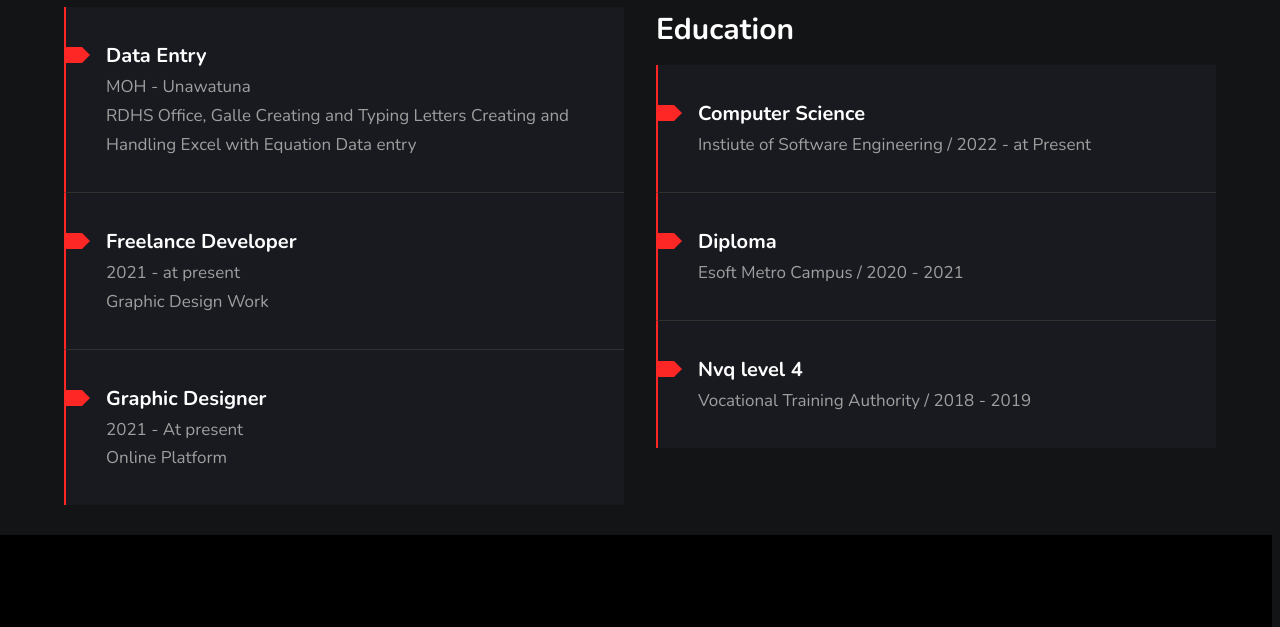
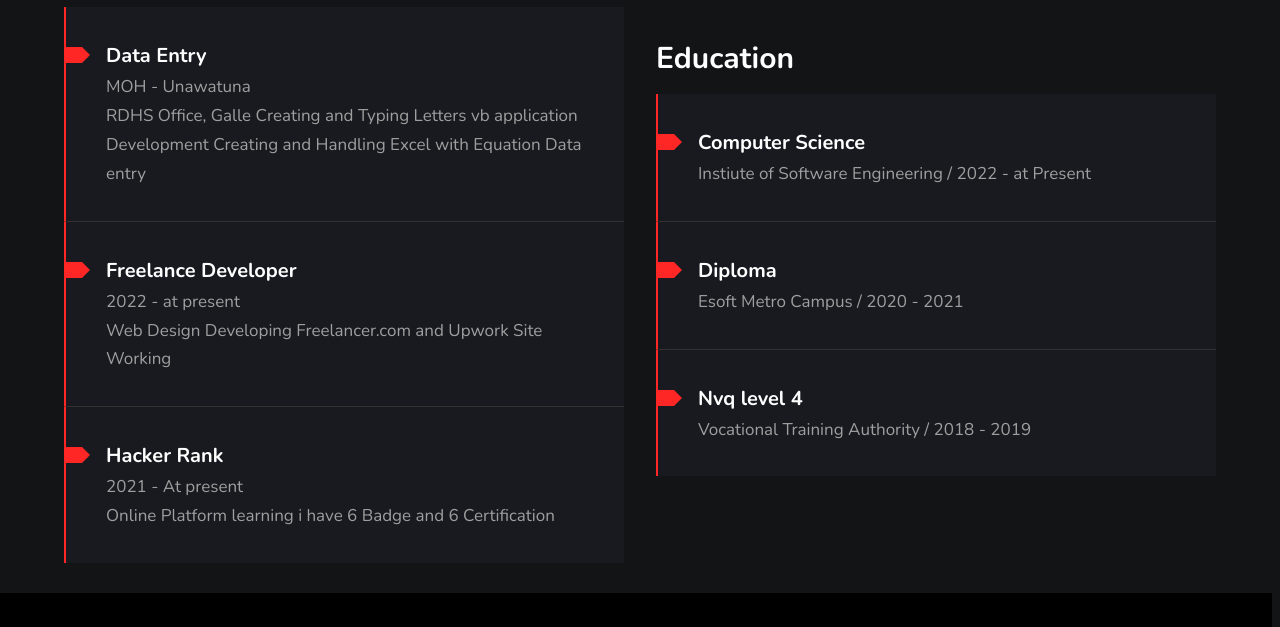
Before and after one commit to JanithNanayakkaraSE0612/Portfolio_Sec_Dev, a plain HTML site: page index.html in a window 1280 px wide. Shown: the part 2976-3603 px from the top of the page. Drawn offline with nearby package versions, Linux system fonts and the light colour scheme.

Commit message:
Updating Learning Platform

```diff
--- a/index.html
+++ b/index.html
@@ -212,26 +212,23 @@
                     <span>MOH - Unawatuna</span>
                     <p>
                         RDHS Office, Galle
-                        Creating and Typing Letters
+                        Creating and Typing Letters vb application Development
                         Creating and Handling Excel with Equation
                         Data entry
                         </p>
                 </div>
-                <!-- Resume Item End -->
-                <!-- Resume Item Start -->
+
                 <div class="resume-item">
                     <div class="item-arrow"></div>
                     <h5>Freelance Developer</h5>
-                    <span>2021 - at present</span>
-                    <p>Graphic Design Work</p>
+                    <span>2022 - at present</span>
+                    <p>Web Design Developing Freelancer.com and Upwork Site Working </p>
                 </div>
-                <!-- Resume Item End -->
-                <!-- Resume Item Start -->
                 <div class="resume-item">
                     <div class="item-arrow"></div>
-                    <h5>Graphic Designer</h5>
+                    <h5>Hacker Rank </h5>
                     <span>2021 - At present</span>
-                    <p>Online Platform</p>
+                    <p>Online Platform learning i have 6 Badge and 6 Certification</p>
                 </div>
                 <!-- Resume Item End -->
             </div>
```
